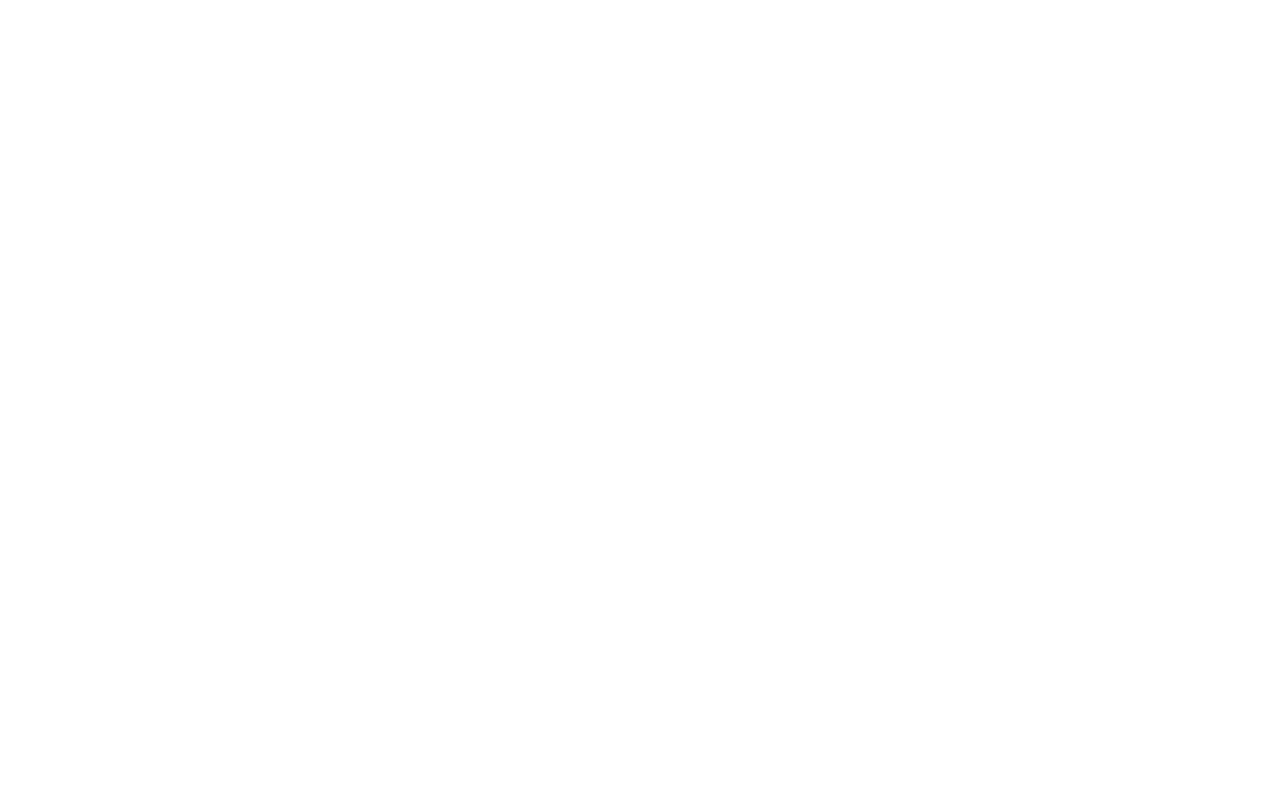
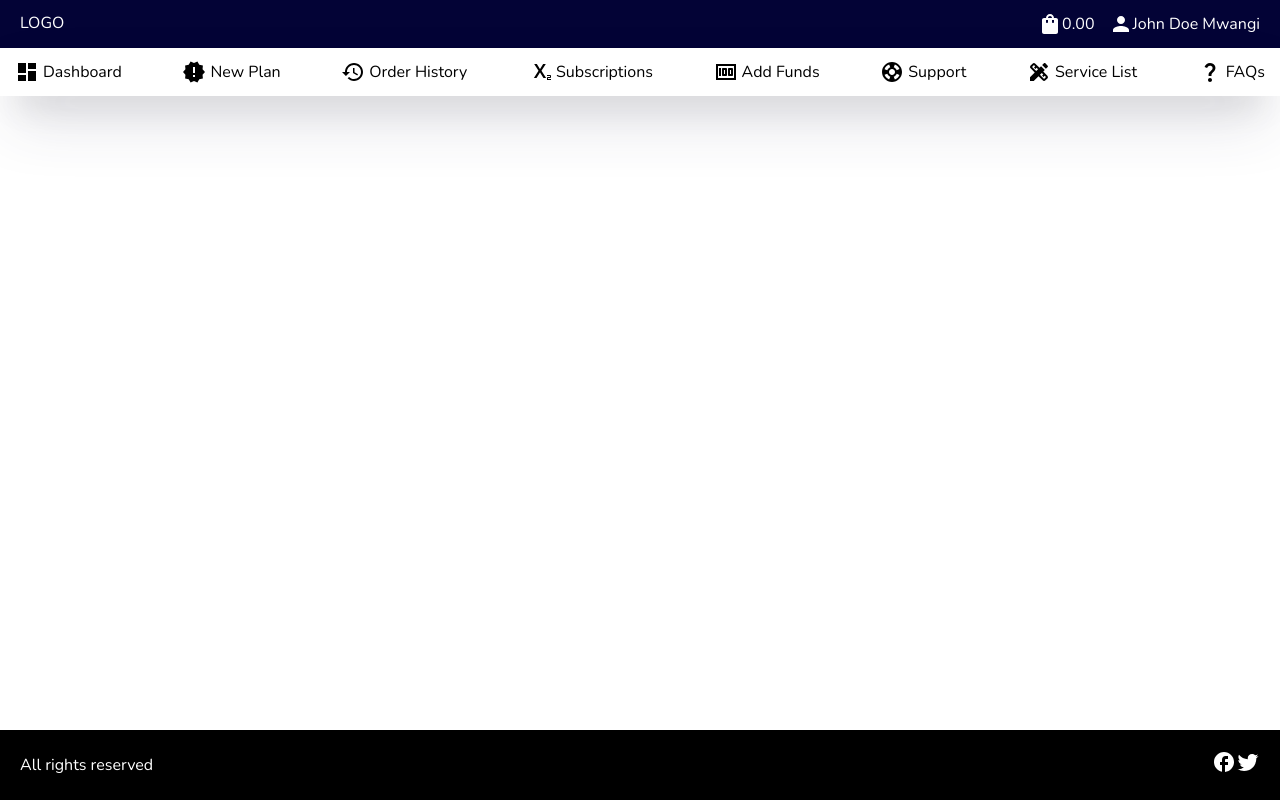
Before and after one commit to kenwekesa/explorers, a React (Create React App) app in the folder virtualassistant/frontend/: page /orderhistory in a window 1280 px wide. Before the commit this address had no page. Built offline with nearby package versions, Linux system fonts and the light colour scheme.

Commit message:
DDone navbar and footer

```diff
--- a/virtualassistant/frontend/package.json
+++ b/virtualassistant/frontend/package.json
@@ -6,6 +6,11 @@
     "@testing-library/jest-dom": "^5.17.0",
     "@testing-library/react": "^13.4.0",
     "@testing-library/user-event": "^13.5.0",
+    "@emotion/react": "^11.10.0",
+    "@emotion/styled": "^11.10.0",
+    "@mui/icons-material": "^5.10.2",
+    "@mui/material": "^5.10.2",
+    "@mui/styled-engine-sc": "^5.10.1",
     "react": "^18.2.0",
     "react-dom": "^18.2.0",
     "react-router-dom": "^6.16.0",
--- a/virtualassistant/frontend/src/App.js
+++ b/virtualassistant/frontend/src/App.js
@@ -6,6 +6,7 @@
 import Mlanding from './landing/Mlanding';
 import Mprice from './pricing/Mprice';
 import MainService from './services/MainService';
+import Orderhistory from './pages/orderhistory/Orderhistory';
 
 
 function App() {
@@ -18,6 +19,8 @@
         <Route path="/prices" element={<Mprice/> } />
         <Route path="/contact" element={<MainContact />} />
         <Route path="/industries" element={ <MainIndustries /> } />
+        <Route path="/orderhistory" element={ <Orderhistory/> } />
+
       </Routes>
     </div>
   );
--- a/virtualassistant/frontend/src/components/client_dashboard/footer/Footer.jsx
+++ b/virtualassistant/frontend/src/components/client_dashboard/footer/Footer.jsx
@@ -0,0 +1,20 @@
+import React from 'react'
+
+import './footer.scss'
+import { FacebookOutlined, Twitter } from '@mui/icons-material'
+
+function Footer() {
+  return (
+    <div className='footer'>
+      <div className="leftdiv">
+          <span>All rights reserved</span>
+      </div>
+      <div className="socialsdiv">
+        <FacebookOutlined/>
+        <Twitter/>
+      </div>
+    </div>
+  )
+}
+
+export default Footer
--- /dev/null
+++ b/virtualassistant/frontend/src/components/client_dashboard/footer/footer.scss
@@ -0,0 +1,21 @@
+.footer
+{
+    background-color: black;
+    display: flex;
+    justify-content: space-between;
+    align-items: center;
+    width: calc(100% - 40px);
+    padding: 20px;
+    padding-top: 20px;
+    padding-bottom: 20px;
+    color: white;
+
+    .leftdiv
+    {
+
+    }
+    .socialsdiv
+    {
+
+    }
+}
--- a/virtualassistant/frontend/src/components/client_dashboard/navbar/Navbar.jsx
+++ b/virtualassistant/frontend/src/components/client_dashboard/navbar/Navbar.jsx
@@ -0,0 +1,59 @@
+import React from 'react'
+import {Dashboard, DesignServices, History, Money, NewReleases, Person, QuestionMark, ShoppingBag, SubscriptOutlined, Support, VerifiedUserRounded} from '@mui/icons-material'
+
+import './navbar.scss'
+
+function Navbar() {
+  return (
+    <div className='dashnavbar'>
+
+        <div className="navtop">
+            <div className="logo">LOGO</div>
+            <div className="rightdiv">
+                <div className='subdiv'><ShoppingBag/> <span>0.00</span></div>
+                <div className='subdiv'><Person/><span>John Doe Mwangi</span></div>
+
+            </div>
+        </div>
+        <div className="navbottom">
+            <div className="navlink">
+                <Dashboard/>
+                <span>Dashboard</span>
+            </div>
+            <div className="navlink">
+                <NewReleases/>
+                <span>New Plan</span>
+            </div>
+            <div className="navlink">
+                <History/>
+                <span>Order History</span>
+            </div>
+            <div className="navlink">
+                <SubscriptOutlined/>
+                <span>Subscriptions</span>
+            </div>
+            <div className="navlink">
+                <Money />
+                <span>Add Funds</span>
+            </div>
+            <div className="navlink">
+                <Support/>
+                <span>Support</span>
+            </div>
+            <div className="navlink">
+
+                <DesignServices/>
+                <span>Service List</span>
+            </div>
+            <div className="navlink">
+
+                <QuestionMark/>
+                <span>FAQs</span>
+            </div>
+        </div>
+
+    </div>
+  )
+}
+
+export default Navbar
--- /dev/null
+++ b/virtualassistant/frontend/src/components/client_dashboard/navbar/navbar.scss
@@ -0,0 +1,67 @@
+.dashnavbar
+{
+    display: flex;
+    width: 100%;
+    flex-direction: column;
+
+    .navtop
+    {
+        display: flex;
+        flex-direction: row;
+        justify-content: space-between;
+        width: calc(100% - 40px);
+
+        background-color: rgb(3, 3, 54);
+        color: white;
+        padding: 20px;
+        padding-top: 12px;
+        padding-bottom: 12px;
+
+        .logodiv
+        {
+
+        }
+        .rightdiv
+        {
+            display: flex;
+            flex-direction: row;
+            gap: 14px;
+
+            .subdiv
+            {
+                display: flex;
+                flex-direction: row;
+                justify-content: center;
+                align-items: center;
+            }
+        }
+
+    }
+
+    .navbottom
+    {
+    background-color: white;
+ width: calc(100% - 30px);
+ box-shadow: rgba(50, 50, 93, 0.25) 0px 30px 60px -12px, rgba(0, 0, 0, 0.3) 0px 18px 36px -18px;
+  display: flex;
+
+
+ flex-direction: row;
+justify-content: space-between;
+padding: 15px;
+padding-top: 12px;
+padding-bottom: 12px;
+    .navlink
+    {
+        display: flex;
+        flex-direction: row;
+        gap: 4px;
+        align-items: center;
+
+        &:hover
+        {
+            cursor: pointer;
+        }
+    }
+    }
+}
--- /dev/null
+++ b/virtualassistant/frontend/src/pages/orderhistory/Orderhistory.jsx
@@ -0,0 +1,19 @@
+import React from 'react'
+
+import './orderhistory.scss'
+import Navbar from '../../components/client_dashboard/navbar/Navbar'
+import Footer from '../../components/client_dashboard/footer/Footer'
+
+function Orderhistory() {
+  return (
+    <div className='orderhistory'>
+       <Navbar className='orderhistory_navbar'/>
+       <div className="orderhistory-content">
+        {/* Your page content goes here */}
+      </div>
+       <Footer className="orderhistory_footer"/>
+    </div>
+  )
+}
+
+export default Orderhistory
--- /dev/null
+++ b/virtualassistant/frontend/src/pages/orderhistory/orderhistory.scss
@@ -0,0 +1,22 @@
+.orderhistory
+{
+    display: flex;
+    flex-direction: column;
+    width: 100%;
+    min-height: 100vh;
+    position: relative;
+
+    .orderhistory_navbar
+    {
+
+    }
+    .orderhistory-content
+    {
+        flex-grow: 1;
+    }
+    .orderhistory_footer
+    {
+        position:absolute;
+        bottom: 0;
+    }
+}
```
Also changed, not shown: 1 other file (tests, documents, lock files or other folders).
